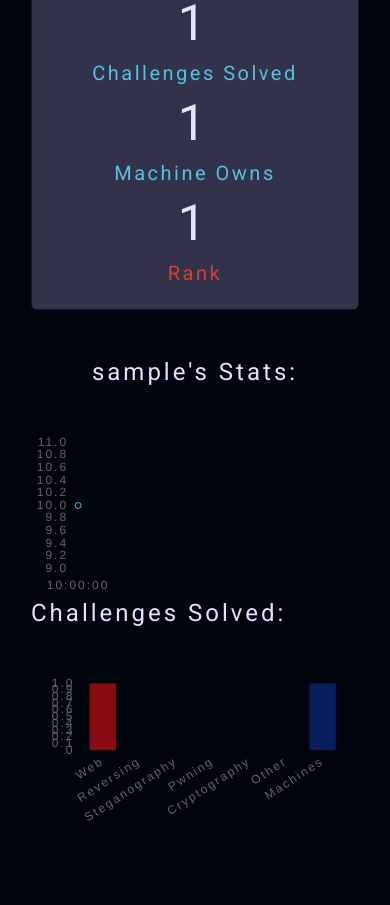
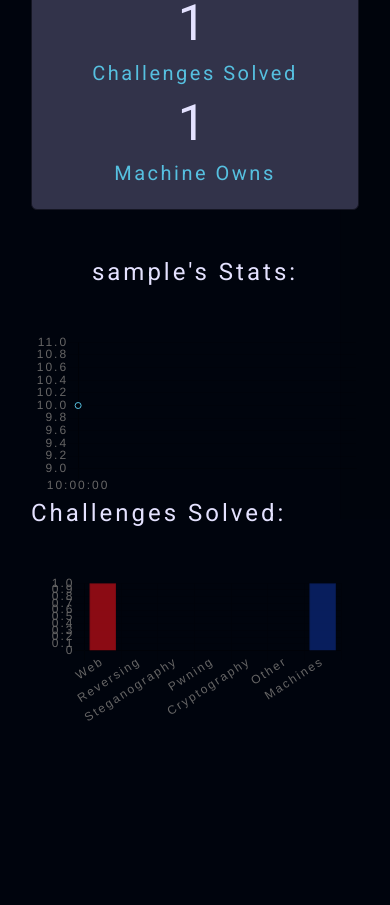
Before and after one commit to Lakshya-CTF/lakshya-ctf-2020, a Django app: page /user/sample in a window 390 px wide. Shown: the part 330-1235 px from the top of the page. After the commit the page ends 1051 px from the top, so only its background shows below. Run offline with Django 3.2, Linux system fonts and the light colour scheme; tables that the repository leaves empty hold one stand-in row (values such as "Sample post"); parts of the project's set-up code (start-up, migrations or seed data) failed here and were passed over; some libraries are stand-ins or nearby versions.

Commit message:
remove rank feature

```diff
--- a/app/templates/app/profile.html
+++ b/app/templates/app/profile.html
@@ -113,10 +113,10 @@
                                         <h3 class="jumboNum">{{ root_owns }}</h3>
                                         <h5 style="color:#56c0e0">Machine Owns</h5>
                                     </div>
-                                    <div class="col-md-3 text-center align-self-center">
+                                    <!-- <div class="col-md-3 text-center align-self-center">
                                         <h3 class="jumboNum">{{ rank }}</h3>
                                         <h5 style="color:#d73e36">Rank</h5>
-                                    </div>
+                                    </div> -->
                                 </div>
                             </div>
                         </div>
--- a/app/views.py
+++ b/app/views.py
@@ -84,11 +84,11 @@ def register(request):
 def profile(request,username):
 	'''TODO: Fix ranking issue'''
 	user = get_object_or_404(Team,username = username)
-	rank = Team.objects.filter(points__gt = user.points,lastSubmission__lt = user.lastSubmission).order_by("-points","lastSubmission").exclude(username = "chaitanyarahalkar").count()
-	if rank == 0:
-		rank = 1
-	else:
-		rank += 1
+	# rank = Team.objects.filter(points__gt = user.points,lastSubmission__lt = user.lastSubmission).order_by("-points","lastSubmission").exclude(username = "chaitanyarahalkar").count()
+	# if rank == 0:
+	# 	rank = 1
+	# else:
+	# 	rank += 1
 
 	root_owns = SolvedMachines.objects.filter(user = user,root=True).count()
 	timestamps = SolvedTimestamps.objects.filter(username = user)
@@ -101,7 +101,7 @@ def profile(request,username):
 
 	stats = list(stats_dict.values())
 
-	return render(request,"app/profile.html",{"user":user,"challenges_solved":len(vals),"root_owns":root_owns,"timestamps":timestamps,"stats":stats,"rank":rank})
+	return render(request,"app/profile.html",{"user":user,"challenges_solved":len(vals),"root_owns":root_owns,"timestamps":timestamps,"stats":stats})
 
 def index(request):
 	return render(request, "app/index.html")
@@ -147,7 +147,7 @@ def machine(request,id = 1):
 				messages.success(request,"User flag is correct!")
 				request.user.save()
 				SolvedMachines(machine = machine, user = request.user).save()
-				SolvedTimestamps(username=request.user,points=request.user.points).save()
+				SolvedTimestamps(username=request.user,points=request.user.points,timestamp_record=timezone.localtime()).save()
 			else:
 				messages.error(request,"Already solved!")
 
@@ -175,7 +175,7 @@ def machine(request,id = 1):
 					request.user.save()
 					machine.save()
 					m.save()
-					SolvedTimestamps(username=request.user,points=request.user.points).save()
+					SolvedTimestamps(username=request.user,points=request.user.points,timestamp_record=timezone.localtime()).save()
 				else:
 					messages.error(request,"Already solved!")
 			else:
@@ -242,7 +242,7 @@ def quest(request):
 				question.save()
 				request.user.save()
 				SolvedQuestions(question = question, user = request.user).save()
-				SolvedTimestamps(username = request.user,points = request.user.points).save()
+				SolvedTimestamps(username = request.user,points = request.user.points,timestamp_record=timezone.localtime()).save()
 
 				solved_question_ids.append(question.questionId)
 			else:
@@ -314,7 +314,7 @@ def hint(request):
 			request.user.points -= int(0.1 * questionPoints)
 			request.user.save()
 			TakenQuestionHint(question = question,user = request.user, hint = True).save()
-			SolvedTimestamps(username = request.user,points = request.user.points).save()
+			SolvedTimestamps(username = request.user,points = request.user.points,timestamp_record=timezone.localtime()).save()
 
 		return JsonResponse({
 			"hint": questionHint,
```
